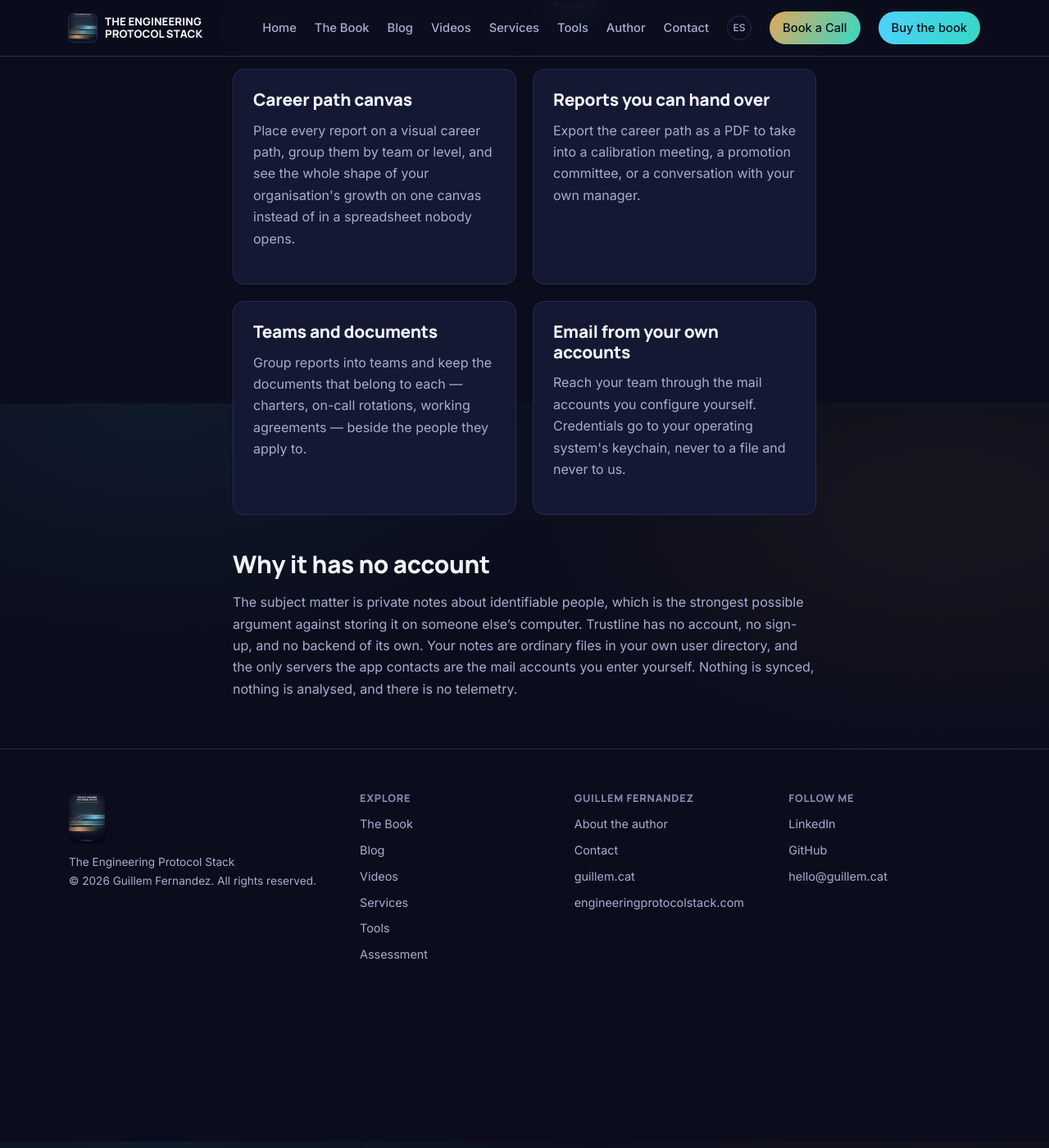
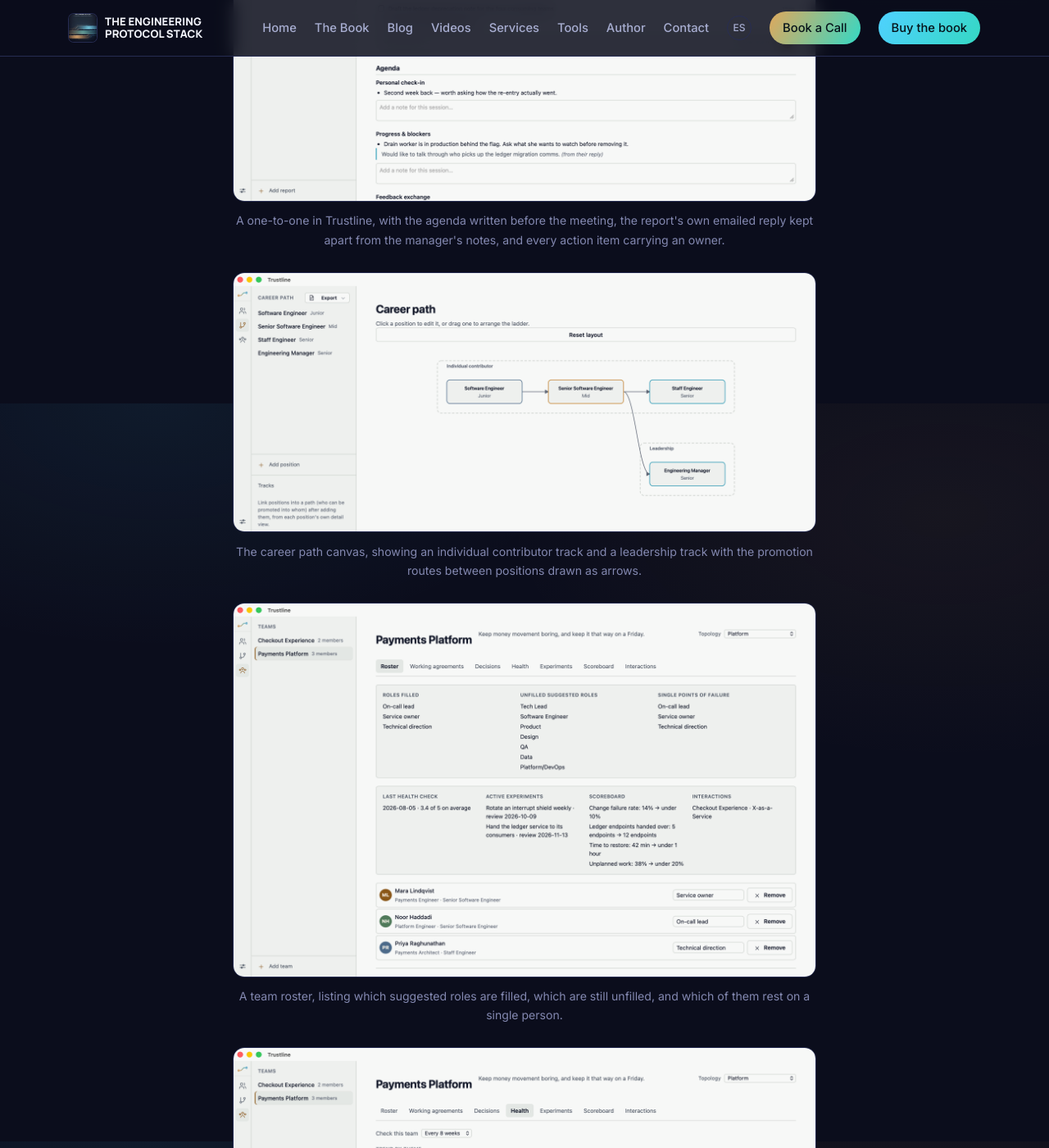
Before and after one commit to guillemf/engineeringprotocolstack, a Jekyll site: the page built from tools/trustline.md, in a window 1280 px wide and 1400 px high, scrolled down 1308 px. Shown: the whole window at 82% size. Built offline with Jekyll 4.4.1, drawn with Linux system fonts in a browser that asks for light colours; some of the changed text lies outside the part shown.

Commit message:
Added Screenshots to TrustLine Tool

```diff
--- a/_data/tools.yml
+++ b/_data/tools.yml
@@ -75,11 +75,31 @@ en:
           and never to us.
     screenshots_title: A look at it
     # Each entry needs `image` (a path under /assets/images/) and `caption`.
-    # Empty until the screenshots are taken, which the page handles by omitting
-    # the section rather than linking images that do not exist. Every screenshot
-    # must use invented names: the app's subject matter is private notes about
-    # identifiable people.
-    screenshots: []
+    # The template renders the caption as the image's alt text as well, so each
+    # one has to describe its screenshot on its own rather than only make sense
+    # beside it. Every name shown is invented and every address is under
+    # example.com: the app's subject matter is private notes about identifiable
+    # people, so these were taken against a seeded demo dataset.
+    screenshots:
+      - image: /assets/images/trustline-session.png
+        caption: >-
+          A one-to-one in Trustline, with the agenda written before the meeting,
+          the report's own emailed reply kept apart from the manager's notes, and
+          every action item carrying an owner.
+      - image: /assets/images/trustline-career-path.png
+        caption: >-
+          The career path canvas, showing an individual contributor track and a
+          leadership track with the promotion routes between positions drawn as
+          arrows.
+      - image: /assets/images/trustline-team-roster.png
+        caption: >-
+          A team roster, listing which suggested roles are filled, which are
+          still unfilled, and which of them rest on a single person.
+      - image: /assets/images/trustline-health-trend.png
+        caption: >-
+          A team health trend, scoring ten themes from one to five at every check
+          so that a slow decline in flow of work or learning shows up while it is
+          still fixable.
     privacy_title: Why it has no account
     privacy: >-
       The subject matter is private notes about identifiable people, which is
@@ -186,7 +206,29 @@ es:
           configuras tú. Las credenciales van al llavero de tu sistema
           operativo, nunca a un archivo y nunca a nosotros.
     screenshots_title: Un vistazo
-    screenshots: []
+    # Las mismas capturas que en el locale `en`, con el pie traducido. El pie
+    # se usa también como texto alternativo de la imagen, así que cada uno
+    # describe su captura por sí solo.
+    screenshots:
+      - image: /assets/images/trustline-session.png
+        caption: >-
+          Un one-to-one en Trustline, con la agenda escrita antes de la reunión,
+          la respuesta por correo de la persona separada de las notas del
+          manager, y cada tarea con un responsable.
+      - image: /assets/images/trustline-career-path.png
+        caption: >-
+          El canvas de plan de carrera, con un itinerario de contribución
+          individual y otro de liderazgo, y las rutas de promoción entre
+          posiciones dibujadas como flechas.
+      - image: /assets/images/trustline-team-roster.png
+        caption: >-
+          La plantilla de un equipo, con los roles sugeridos que están cubiertos,
+          los que siguen sin cubrir y los que dependen de una sola persona.
+      - image: /assets/images/trustline-health-trend.png
+        caption: >-
+          La tendencia de salud de un equipo, que puntúa diez temas de uno a
+          cinco en cada revisión para que un deterioro lento del flujo de trabajo
+          o del aprendizaje se vea mientras todavía tiene arreglo.
     privacy_title: Por qué no tiene cuenta
     privacy: >-
       El contenido son notas privadas sobre personas identificables, que es el
```
Also changed, not shown: assets/images/trustline-career-path.png (added), assets/images/trustline-health-trend.png (added), assets/images/trustline-session.png (added), assets/images/trustline-team-roster.png (added).
